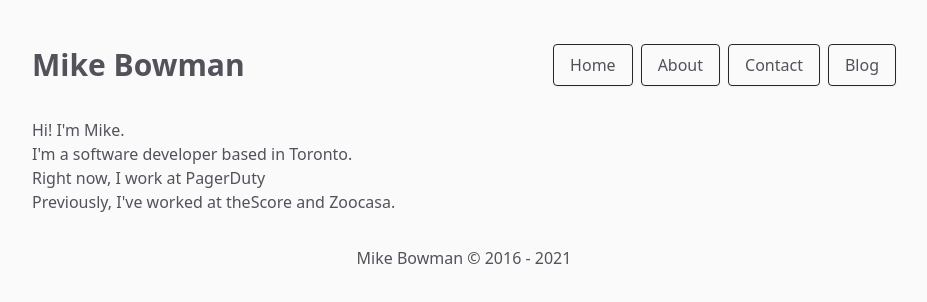
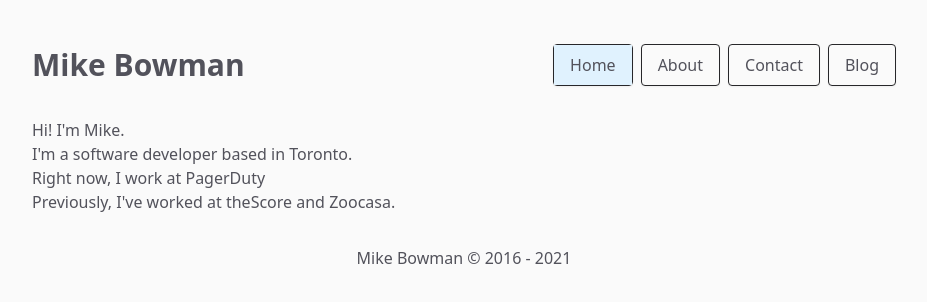
Before and after one commit to bowmanmike/bowmanmike.com, a Gatsby site: page / in a window 1280 px wide. Shown: the whole page, without its empty margins (176-1103 px from the left). Built offline with nearby package versions, Linux system fonts and the light colour scheme; Gatsby itself is replaced by a stand-in of ours.

Commit message:
Add active style to links in nav

```diff
--- a/src/components/Nav.js
+++ b/src/components/Nav.js
@@ -5,7 +5,8 @@ const NavItem = ({ path, text }) => (
   <li className="inline-flex items-center rounded border border-gray-800 shadow-sm first:ml-0 ml-2">
     <Link
       to={path}
-      className="h-full w-full inline-block px-2 py-1 md:px-4 md:py-2 hover:bg-sky-100 active:bg-sky-100"
+      className="h-full w-full inline-block px-2 py-1 md:px-4 md:py-2 hover:bg-sky-100"
+      activeClassName="bg-sky-100"
     >
       {text}
     </Link>
```
